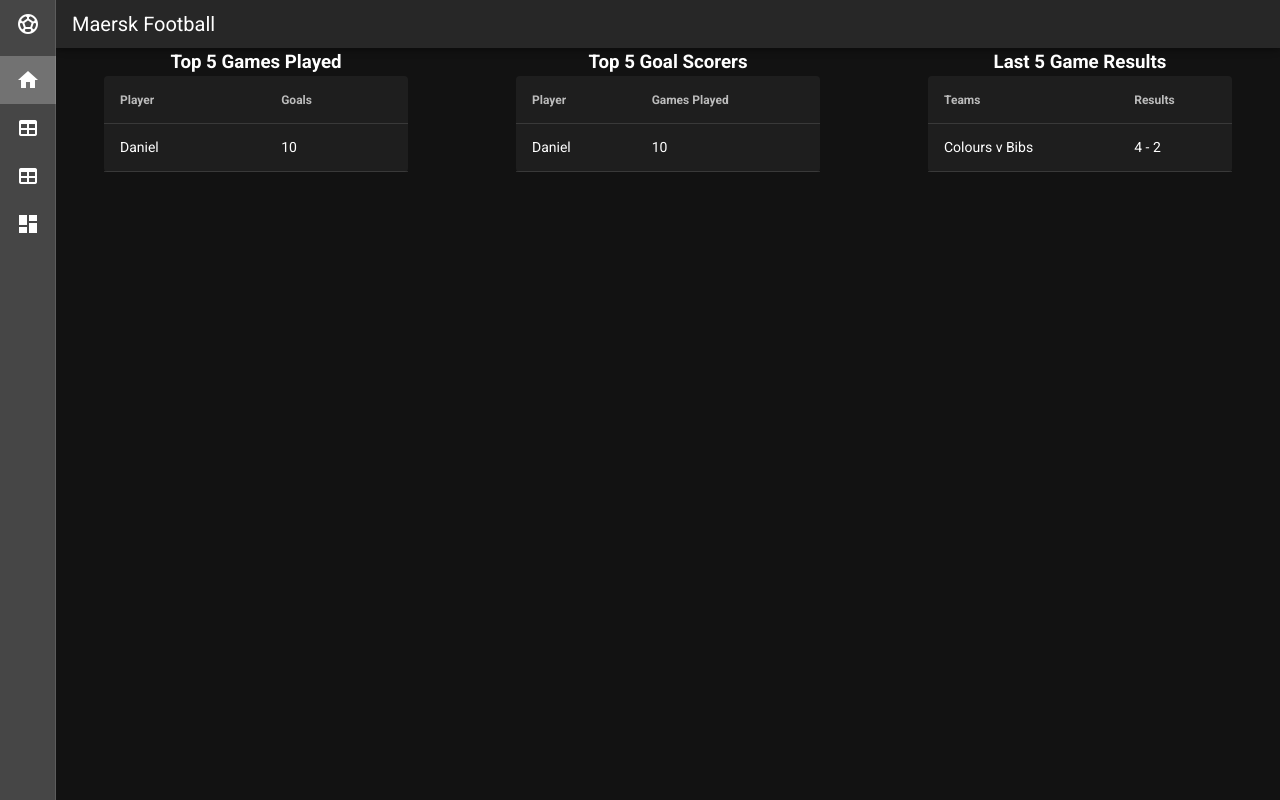
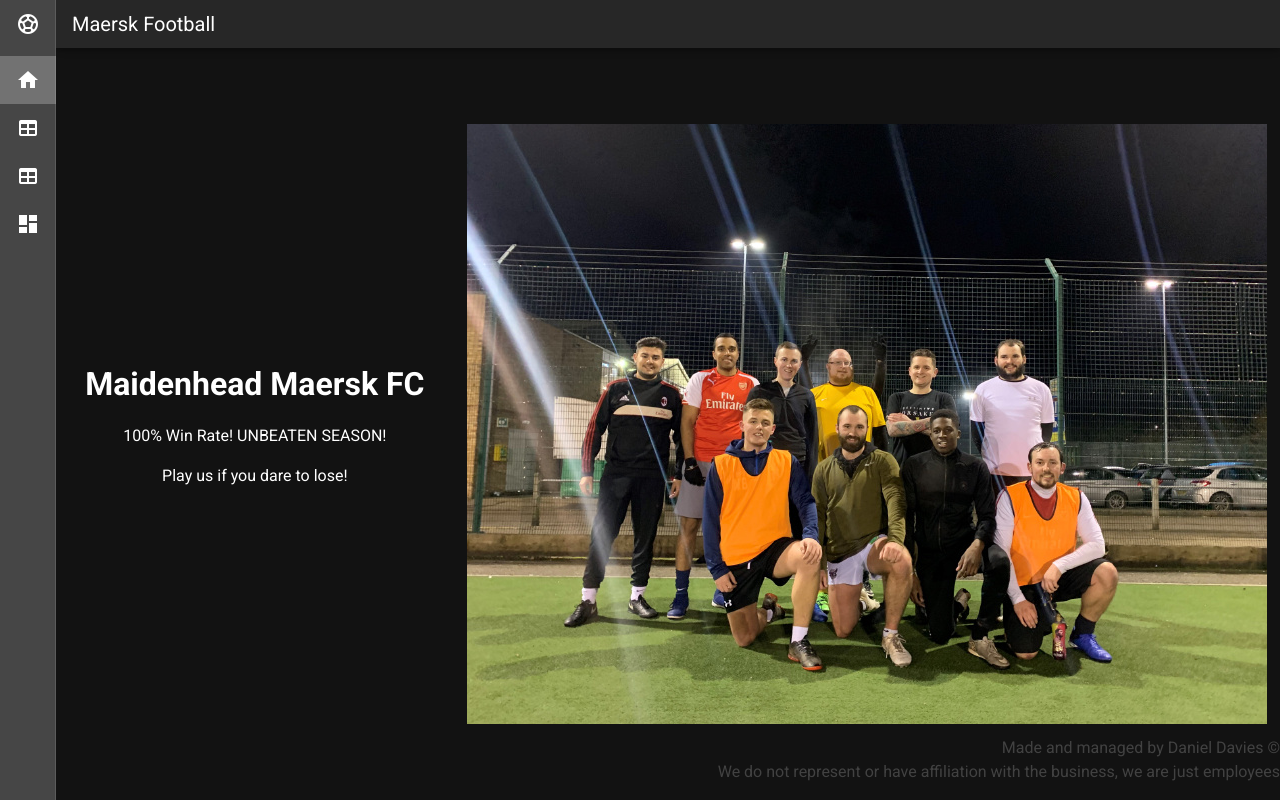
Before and after one commit to Darrkshade/football-tracker, a Vue app: page / in a window 1280 px wide. Built offline with nearby package versions, Linux system fonts and the light colour scheme.

Commit message:
implemented player actions

```diff
--- a/package.json
+++ b/package.json
@@ -3,7 +3,7 @@
   "version": "0.1.0",
   "private": true,
   "scripts": {
-    "serve": "vue-cli-service serve",
+    "serve": "env NODE_ENV=development vue-cli-service serve",
     "build": "vue-cli-service build",
     "test:unit": "vue-cli-service test:unit",
     "lint": "vue-cli-service lint"
@@ -11,6 +11,7 @@
   "dependencies": {
     "axios": "^0.19.2",
     "core-js": "^3.6.4",
+    "mongoose": "^5.9.2",
     "vue": "^2.6.11",
     "vue-router": "^3.1.5",
     "vuetify": "^2.2.11",
--- /dev/null
+++ b/src/components.js
@@ -0,0 +1,3 @@
+export { default as NewPlayerForm } from './components/Tabs/NewPlayerForm.vue';
+export { default as UpdatePlayerForm } from './components/Tabs/UpdatePlayerForm.vue';
+export { default as PlayerCard } from './components/PlayerCard.vue';
--- /dev/null
+++ b/src/components/PlayerCard.vue
@@ -0,0 +1,56 @@
+<template>
+  <div class="card white--text">
+    <h2>{{ player[index].playerName }}</h2>
+    <p>Goals: {{ player[index].goals }} <input class="card__input" v-model="updatedPlayer.goals" /></p>
+    <p>Own Goals: {{ player[index].ownGoals }} <input class="card__input" v-model="updatedPlayer.ownGoals" /></p>
+    <p>Games Played: {{ player[index].gamesPlayed }} <input class="card__input" v-model="updatedPlayer.gamesPlayed" /></p>
+    <p>Wins: {{ player[index].wins }} <input class="card__input" v-model="updatedPlayer.wins" /></p>
+    <p>Draws: {{ player[index].draws }} <input class="card__input" v-model="updatedPlayer.draws" /></p>
+    <p>Losses: {{ player[index].losses }} <input class="card__input" v-model="updatedPlayer.losses" /></p>
+    <v-btn v-on:click="updatePlayer">Submit Update</v-btn>
+  </div>
+</template>
+
+<script>
+export default {
+  name: 'PlayerCard',
+  props: {
+    player: Array,
+    index: Number
+  },
+  data() {
+    return {
+      updatedPlayer: {
+        goals: 0,
+        ownGoals: 0,
+        gamesPlayed: 0,
+        wins: 0,
+        draws: 0,
+        losses: 0
+      }
+    };
+  },
+  methods: {
+    updatePlayer() {
+      this.$emit('updatePlayer', { playerStats: this.updatedPlayer, playerName: this.player[this.index].playerName });
+    }
+  }
+};
+</script>
+
+<style lang="scss" scoped>
+.card {
+  padding: 8px;
+  box-shadow: 0 0 4px #cecece;
+  color: black;
+  max-width: 400px;
+  text-align: center;
+
+  &__input {
+    color: black;
+    background: white;
+    width: 50px;
+    float: right;
+  }
+}
+</style>
--- a/src/components/FormInput.vue
+++ b/src/components/Tabs/NewPlayerForm.vue
@@ -1,9 +1,6 @@
 <template>
   <v-form>
     <v-container>
-      <v-row align="center" justify="center">
-        <h2>New Player Form</h2>
-      </v-row>
       <v-row align="center" justify="center" v-for="input in inputs" :key="input.text">
         <v-col cols="auto" sm="auto" md="3">
           <v-text-field required :label="input.text" outlined clearable v-model="formData[input.model]"></v-text-field>
@@ -20,7 +17,7 @@
 
 <script>
 export default {
-  name: 'FormInput',
+  name: 'NewPlayerForm',
   props: {
     inputs: Array
   },
--- /dev/null
+++ b/src/components/Tabs/UpdatePlayerForm.vue
@@ -0,0 +1,50 @@
+<template>
+  <div>
+    <v-container>
+      <v-form>
+        <v-row>
+          <v-col class="d-flex flex-column align-center">
+            <h2 class="text-center">Which Player Do You Want To Update?</h2>
+            <v-text-field v-model="playerName" style="width: 50%" placeholder="Enter players full name..."></v-text-field>
+            <v-btn v-on:click="findPlayer(playerName)">Find Player</v-btn>
+          </v-col>
+        </v-row>
+      </v-form>
+      <PlayerCard :player="foundPlayers" v-for="(player, key) in foundPlayers" :key="key" :index="key" v-show="foundPlayers.length > 0" v-on:updatePlayer="sendUpdatedPlayer" />
+    </v-container>
+  </div>
+</template>
+
+<script>
+import Axios from 'axios';
+import PlayerCard from '@/components/PlayerCard.vue';
+import { mapActions } from 'vuex';
+export default {
+  name: 'UpdatePlayerForm',
+  components: {
+    PlayerCard
+  },
+  data() {
+    return {
+      playerName: '',
+      foundPlayers: []
+    };
+  },
+  methods: {
+    async findPlayer(player) {
+      const fetchedPlayer = await Axios.get(`http://localhost:2000/api/players/${player}`);
+
+      this.foundPlayers = fetchedPlayer.data;
+    },
+    async sendUpdatedPlayer({ playerStats, playerName }) {
+      await Axios.patch(`http://localhost:2000/api/players/update/${playerName}`, { ...playerStats });
+      // console.log(updatedPlayer);
+      await this.getMaerskStandings();
+      await this.findPlayer(playerName);
+    },
+    ...mapActions({
+      getMaerskStandings: 'getMaerskStandings'
+    })
+  }
+};
+</script>
--- a/src/views/Dashboard.vue
+++ b/src/views/Dashboard.vue
@@ -1,6 +1,15 @@
 <template>
   <div class="dashboard">
-    <FormInput :inputs="inputs" v-on:submitPlayer="submitPlayer" />
+    <ul class="dashboard__tabs">
+      <v-btn class="dashboard__tabs--tab" v-for="tab in tabs" :key="tab.key" v-on:click="changeCurrentTab(tab)">{{ tab.title }}</v-btn>
+    </ul>
+
+    <div class="dashboard--active-tab">
+      <NewPlayerForm v-show="currentTab === 0" :inputs="inputs" />
+      <UpdatePlayerForm v-show="currentTab === 1"></UpdatePlayerForm>
+      <h3 v-show="currentTab === 2">Hello Third Tab</h3>
+    </div>
+
     <v-snackbar class="text-center" :color="playerPost.postStatus" bottom :value="playerPost.showSnackbar" :timeout="0">
       {{ playerPost.statusMessage }}
       <v-btn color="white" text v-on:click="playerPost.showSnackbar = false">Close</v-btn>
@@ -9,15 +18,27 @@
 </template>
 
 <script>
+import { NewPlayerForm, UpdatePlayerForm } from '../components.js';
 import Axios from 'axios';
-import FormInput from '@/components/FormInput.vue';
 export default {
   name: 'Dashboard',
   components: {
-    FormInput
+    NewPlayerForm,
+    UpdatePlayerForm
   },
   data() {
     return {
+      currentTab: 0,
+      tabs: [
+        {
+          key: 0,
+          title: 'New Player Form'
+        },
+        {
+          key: 1,
+          title: 'Update Player'
+        }
+      ],
       inputs: [
         {
           text: 'Player Name',
@@ -60,6 +81,9 @@
     };
   },
   methods: {
+    changeCurrentTab(tab) {
+      this.currentTab = tab.key;
+    },
     async submitPlayer(form) {
       let url;
       if (process.env.NODE_ENV === 'development') {
@@ -79,8 +103,23 @@
 
 <style lang="scss" scoped>
 .dashboard {
-  display: flex;
-  flex-direction: column;
-  justify-content: center;
+  &__tabs {
+    display: flex;
+    flex-direction: row;
+    justify-content: center;
+
+    &--tab {
+      margin-top: 12px;
+      padding: 24px;
+    }
+  }
+
+  &--active-tab {
+    margin: 0 auto;
+  }
+}
+
+li {
+  list-style-type: none;
 }
 </style>
--- a/src/views/Home.vue
+++ b/src/views/Home.vue
@@ -1,76 +1,27 @@
 <template>
-  <div class="home d-sm-inline-flex justify-space-between flex-wrap">
-    <div class="home__top-goals home--table px-12 mb-5">
-      <h3 class="white--text text-center">Top 5 Games Played</h3>
-      <v-simple-table>
-        <template v-slot:default>
-          <thead>
-            <tr>
-              <th>Player</th>
-              <th>Goals</th>
-            </tr>
-          </thead>
-          <tbody>
-            <tr>
-              <td>Daniel</td>
-              <td>10</td>
-            </tr>
-            <tr></tr>
-            <tr></tr>
-          </tbody>
-        </template>
-      </v-simple-table>
-    </div>
+  <div class="home d-sm-inline-flex justify-center align-center flex-wrap flex-column" style="height: calc(100vh - 48px)">
+    <h1 class="pa-4">Maidenhead Maersk FC</h1>
+    <p>100% Win Rate! UNBEATEN SEASON!</p>
+    <p>Play us if you dare to lose!</p>
+    <img :src="teamPhoto" alt="" />
 
-    <div class="home__top-games px-12 home--table mb-5">
-      <h3 class="white--text text-center">Top 5 Goal Scorers</h3>
-      <v-simple-table>
-        <template v-slot:default>
-          <thead>
-            <tr>
-              <th>Player</th>
-              <th>Games Played</th>
-            </tr>
-          </thead>
-          <tbody>
-            <tr>
-              <td>Daniel</td>
-              <td>10</td>
-            </tr>
-            <tr></tr>
-            <tr></tr>
-          </tbody>
-        </template>
-      </v-simple-table>
-    </div>
-
-    <div class="home__top-games px-12 home--table mb-5">
-      <h3 class="white--text text-center">Last 5 Game Results</h3>
-      <v-simple-table>
-        <template v-slot:default>
-          <thead>
-            <tr>
-              <th>Teams</th>
-              <th>Results</th>
-            </tr>
-          </thead>
-          <tbody>
-            <tr>
-              <td>Colours v Bibs</td>
-              <td>4 - 2</td>
-            </tr>
-            <tr></tr>
-            <tr></tr>
-          </tbody>
-        </template>
-      </v-simple-table>
+    <div class="home__footer-disclaimer">
+      Made and managed by Daniel Davies &copy;
+      <p>
+        We do not represent or have affiliation with the business, we are just employees
+      </p>
     </div>
   </div>
 </template>
 
 <script>
 export default {
-  name: 'Home'
+  name: 'Home',
+  data() {
+    return {
+      teamPhoto: require('../assets/team-photo.png')
+    };
+  }
 };
 </script>
 
@@ -92,6 +43,14 @@
       max-width: 400px;
       min-width: 250px;
     }
+
+    &__footer-disclaimer {
+      position: absolute;
+      bottom: 0;
+      right: 0;
+      opacity: 0.2;
+      text-align: right;
+    }
   }
 }
 </style>
--- a/src/views/MaerskLeague.vue
+++ b/src/views/MaerskLeague.vue
@@ -1,6 +1,22 @@
 <template>
   <div>
-    <v-data-table :headers="headers" :items="maerskStandings"></v-data-table>
+    <v-data-table :headers="headers" :items="maerskStandings" :items-per-page="15" :loading="this.isTableLoading" :loading-text="loadingText">
+      <template v-slot:item="row">
+        <tr>
+          <td>{{ row.item.playerName }}</td>
+          <td>{{ row.item.position }}</td>
+          <td>{{ row.item.gamesPlayed }}</td>
+          <td>{{ row.item.wins }}</td>
+          <td>{{ row.item.draws }}</td>
+          <td>{{ row.item.losses }}</td>
+          <td>{{ row.item.winPercentage }}</td>
+          <td>{{ row.item.goals }}</td>
+          <td>{{ row.item.goalsPerGameAverage }}</td>
+          <td>{{ row.item.ownGoals }}</td>
+          <td>{{ row.item.goals }}</td>
+        </tr>
+      </template>
+    </v-data-table>
   </div>
 </template>
 
@@ -10,6 +26,7 @@
   name: 'MaerskLeague',
   data() {
     return {
+      loadingText: 'Loading Data, Please wait.........',
       headers: [
         {
           text: 'Player',
@@ -55,8 +72,7 @@
           text: 'Goals',
           value: 'goals'
         }
-      ],
-      players: []
+      ]
     };
   },
   methods: {
@@ -67,7 +83,10 @@
   computed: {
     ...mapState({
       maerskStandings: 'maerskStandings'
-    })
+    }),
+    isTableLoading() {
+      return this.maerskStandings.length >= 0 ? false : true;
+    }
   },
   mounted() {
     this.getMaerskStandings();
```
Also changed, not shown: src/utils/test.js (deleted, +0 -23 lines), 1 other file (tests, documents, lock files or other folders).
